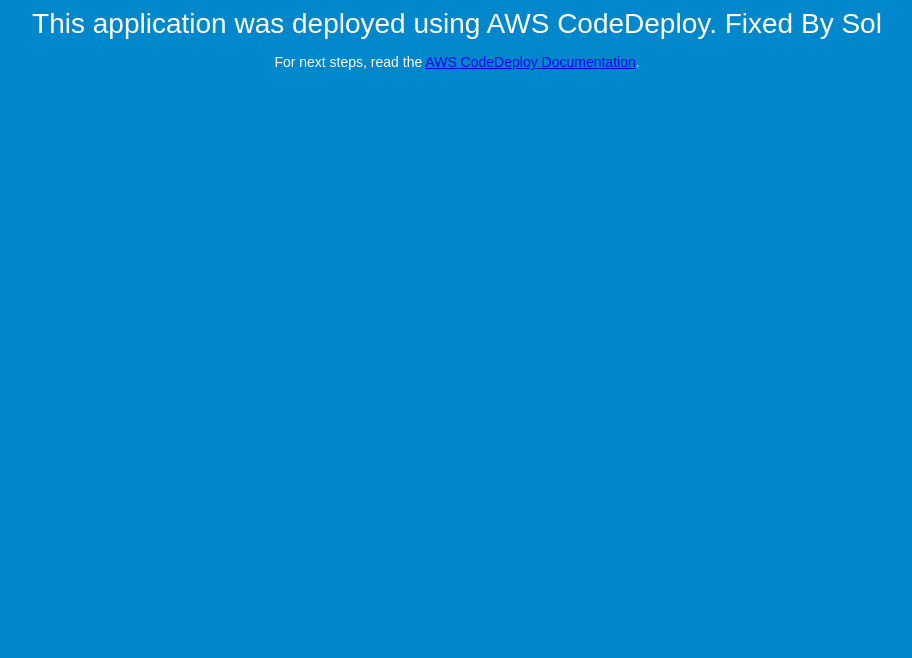
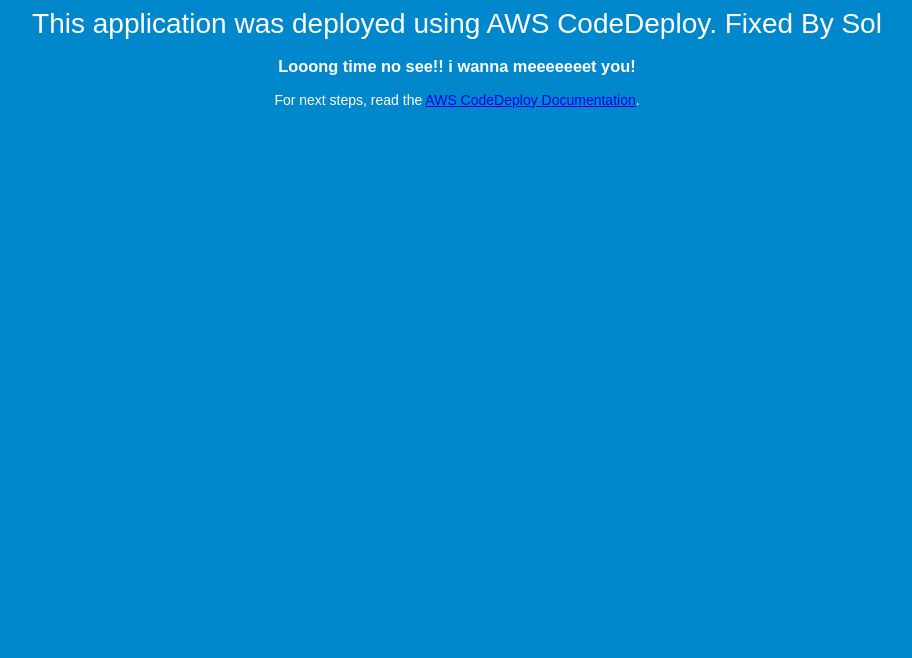
Before and after one commit to haxr369/CodeDeployDemo, a plain HTML site: page SampleApp_Linux/index.html in a window 1280 px wide. Shown: the part 142-800 px from the top of the page, without its empty margins (183-1095 px from the left). Drawn offline with Linux system fonts and the light colour scheme.

Commit message:
fix index

```diff
--- a/SampleApp_Linux/index.html
+++ b/SampleApp_Linux/index.html
@@ -28,6 +28,7 @@
   <div align="center">
     <h1>Congratulations</h1>
     <h2>This application was deployed using AWS CodeDeploy. Fixed By Sol</h2>
+    <h3>Looong time no see!! i wanna meeeeeeet you!</h3>
     <p>For next steps, read the <a href="http://aws.amazon.com/documentation/codedeploy">AWS CodeDeploy Documentation</a>.</p>
   </div>
 </body>
```
Also changed, not shown: 1 other file.
